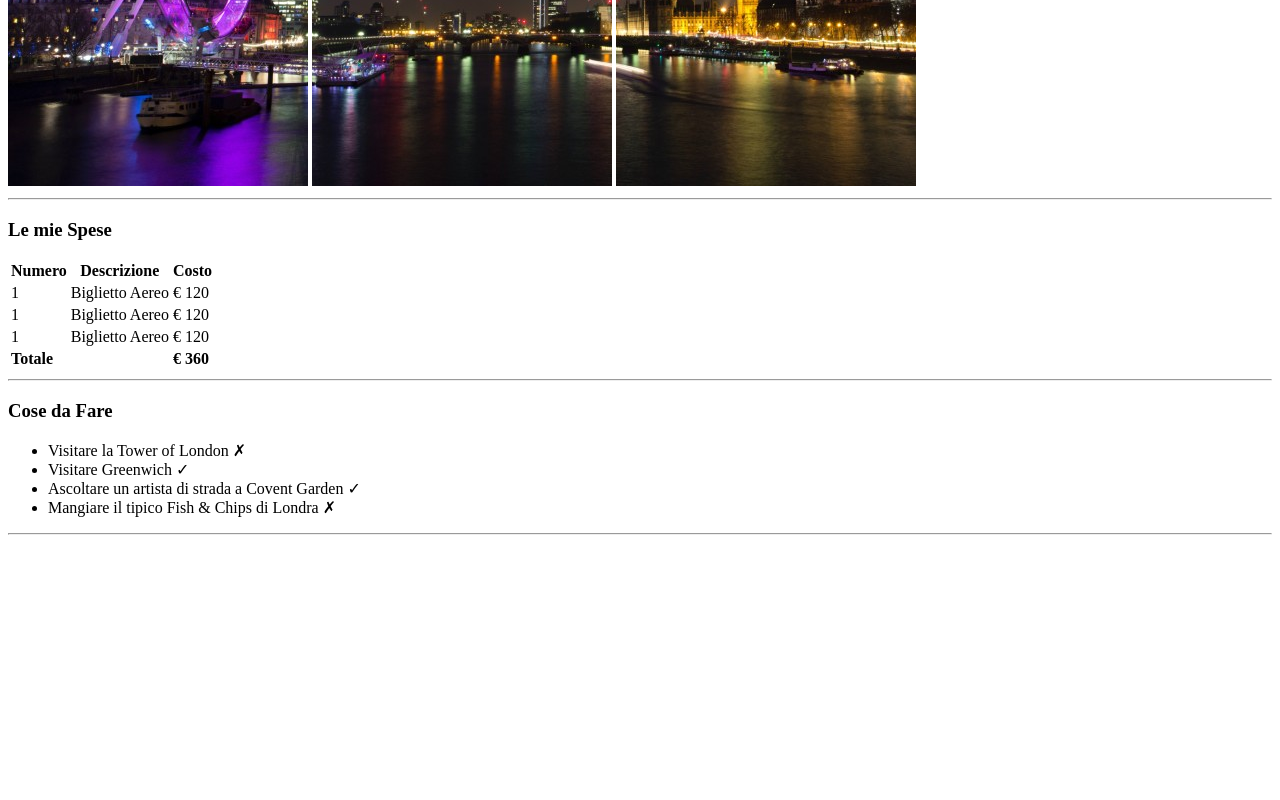
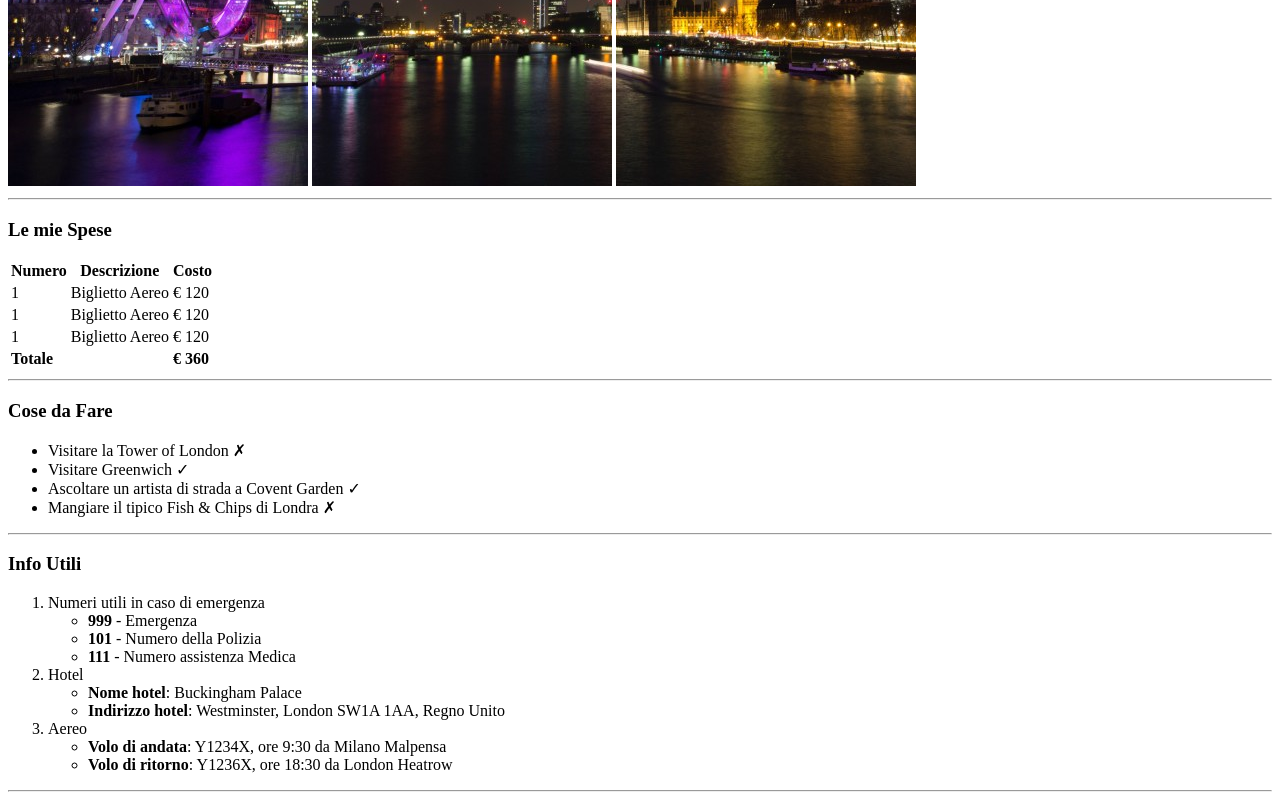
Before and after one commit to fvguajeXIII/html-london-trip, a plain HTML site: page index.html in a window 1280 px wide. Shown: the part 494-1294 px from the top of the page. Before the commit the page ends 1037 px from the top, so only its background shows below. Drawn offline with Linux system fonts and the light colour scheme.

Commit message:
Implemented section infos

```diff
--- a/index.html
+++ b/index.html
@@ -57,8 +57,27 @@
         </section>
         <hr>
         <section id="infos">
-
+            <h3>Info Utili</h3>
+            <ol>
+                <li>Numeri utili in caso di emergenza</li>
+                <ul>
+                    <li><strong>999</strong> - Emergenza</li>
+                    <li><strong>101</strong> - Numero della Polizia</li>
+                    <li><strong>111</strong> - Numero assistenza Medica</li>
+                </ul>
+                <li>Hotel</li>
+                <ul>
+                    <li><strong>Nome hotel</strong>: Buckingham Palace</li>
+                    <li><strong>Indirizzo hotel</strong>: Westminster, London SW1A 1AA, Regno Unito</li>
+                </ul>
+                <li>Aereo</li>
+                <ul>
+                    <li><strong>Volo di andata</strong>: Y1234X, ore 9:30 da Milano Malpensa</li>
+                    <li><strong>Volo di ritorno</strong>: Y1236X, ore 18:30 da London Heatrow</li>
+                </ul>
+            </ol>
         </section>
+        <hr>
 
     </main>
 
```
